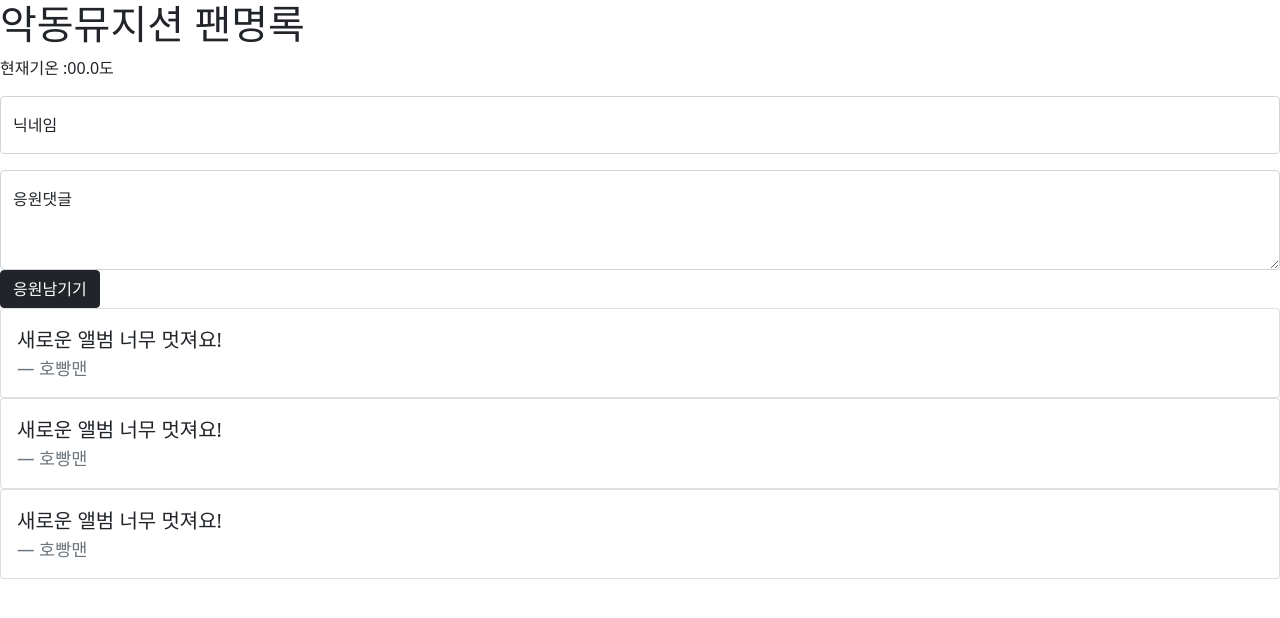
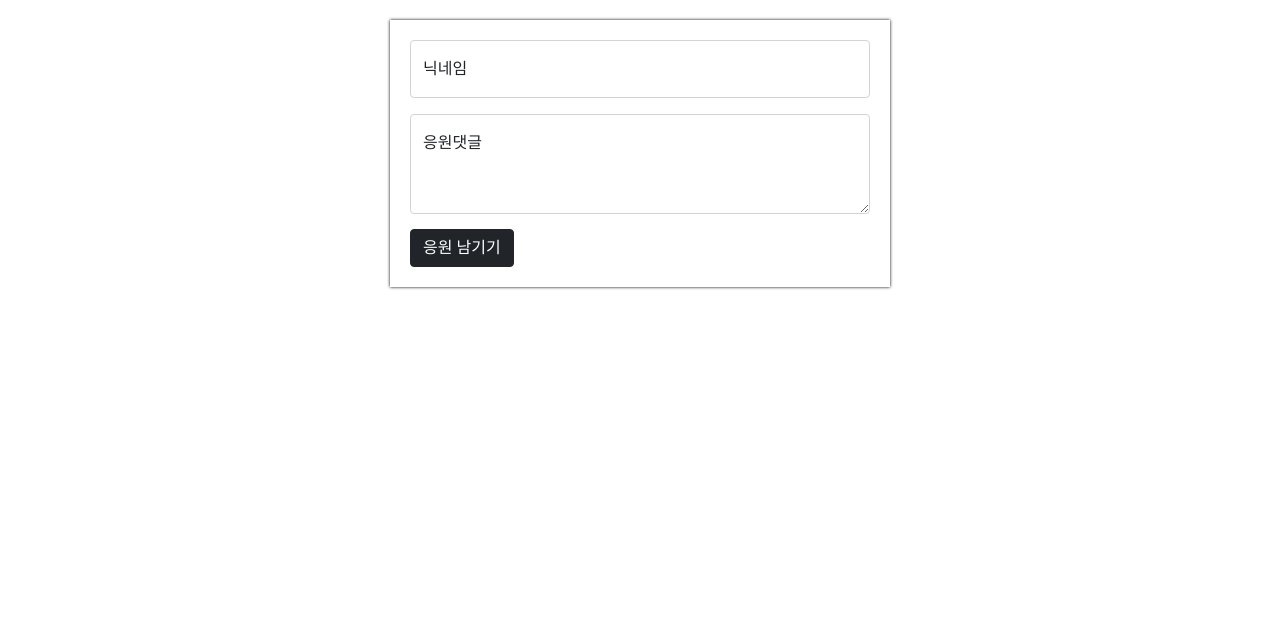
Before and after one commit to DUYOUNGKIM/lucky-7, a Python web app: template templates/index.html in a window 1280 px wide. Shown: the top 618 px of the page. Run offline with Jinja, Linux system fonts and the light colour scheme; the template is opened without the code that fills it, so the values that code supplies are empty.

Commit message:
수정중

```diff
--- a/templates/index.html
+++ b/templates/index.html
@@ -1,9 +1,16 @@
-<!doctype html>
+<!DOCTYPE html>
 <html lang="en">
+<head>
+    <meta charset="UTF-8">
+    <meta http-equiv="X-UA-Compatible" content="IE=edge">
+    <meta name="viewport" content="width=device-width, initial-scale=1.0">
 
-<head>
-    <meta charset="utf-8">
-    <meta name="viewport" content="width=device-width, initial-scale=1, shrink-to-fit=no">
+    <meta property="og:title" content="진재혁이만들었습니다" />
+    <meta property="og:description" content="댓글을 적을 수 있습니다" />
+    <meta property="og:image" content="https://search.pstatic.net/sunny/?src=https%3A%2F%2Fimg.hiphople.com%2Ffiles%2Fattach%2Fimages%2F6005854%2F749%2F615%2F018%2F2ed02f723f7dcd00c8b03e578069971f.png&type=sc960_832" />
+
+
+
 
     <link href="https://cdn.jsdelivr.net/npm/bootstrap@5.0.2/dist/css/bootstrap.min.css" rel="stylesheet"
           integrity="sha384-EVSTQN3/azprG1Anm3QDgpJLIm9Nao0Yz1ztcQTwFspd3yD65VohhpuuCOmLASjC" crossorigin="anonymous">
@@ -12,72 +19,130 @@
             integrity="sha384-MrcW6ZMFYlzcLA8Nl+NtUVF0sA7MsXsP1UyJoMp4YLEuNSfAP+JcXn/tWtIaxVXM"
             crossorigin="anonymous"></script>
 
-    <title>스 | 부트스트랩 연습하기</title>
+    <title>초미니홈피 - 팬명록</title>
+
+    <link href="https://fonts.googleapis.com/css2?family=Noto+Serif+KR:wght@200;300;400;500;600;700;900&display=swap"
+          rel="stylesheet">
     <style>
+        * {
+            font-family: 'Noto Serif KR', serif;
+        }
 
+
+
+        .mypost {
+            width: 95%;
+            max-width: 500px;
+            margin: 20px auto 20px auto;
+
+            box-shadow: 0px 0px 3px 0px black;
+            padding: 20px;
+        }
+
+        .mypost > button {
+            margin-top: 15px;
+        }
+
+        .mycards {
+            width: 95%;
+            max-width: 500px;
+            margin: auto;
+        }
+
+        .mycards > .card {
+            margin-top: 10px;
+            margin-bottom: 10px;
+        }
     </style>
     <script>
+        $(document).ready(function () {
+            set_temp()
+            show_comment()
+        });
 
+        function set_temp() {
+            $.ajax({
+                type: "GET",
+                url: "http://spartacodingclub.shop/sparta_api/weather/seoul",
+                data: {},
+                success: function (response) {
+                 $('#temp').text(response['temp'])
+                }
+            })
+        }
+
+        function save_comment() {
+            let name = $('#name').val()
+            let comment = $('#comment').val()
+            $.ajax({
+                type: 'POST',
+                url: '/homework',
+                data: {name_give: name, comment_give:comment},
+                success: function (response) {
+                    alert(response['msg'])
+                    window.location.reload()
+                }
+            })
+        }
+
+        function del_comment(num) {
+            $.ajax({
+                type: "POST",
+                url: "/homework/del",
+                data: {num_give: num},
+                success: function (response) {
+                    alert(response["msg"])
+                    window.location.reload()
+                }
+
+            });
+        }
+
+        function show_comment() {
+            $.ajax({
+                type: "GET",
+                url: "/homework",
+                data: {},
+                success: function (response) {
+                    let rows = response['homework']
+                    for (let i = 0; i < rows.length; i++) {
+                        let name = rows[i]['name']
+                        let comment = rows[i]['comment']
+                        let num = rows[i]['num']
+
+                        let temp_html = `<div class="card">
+                                    <div class="card w-150">
+                                      <div class="card-body">
+                                         <h5 class="card-title">${name}</h5>
+                                             <p class="card-text">${comment}</p>
+                                 <button onclick="del_comment(${num})" type="button" class="btn btn-dark">삭제</button>
+                                </div>
+                            </div>
+                            </div>`
+                        $('#comment-list').append(temp_html)
+
+                    }
+                }
+            });
+        }
     </script>
 </head>
+<body>
 
-<body>
-   <div class="mytitle">
-    <h1>악동뮤지션 팬명록</h1>
-       <p>현재기온 :<span id="temp">00.0</span>도</p>
-   </div>
 <div class="mypost">
     <div class="form-floating mb-3">
-        <input type="email" class="form-control" id="floatingInput" placeholder="name@example.com">
+        <input type="text" class="form-control" id="name" placeholder="url">
         <label for="floatingInput">닉네임</label>
     </div>
     <div class="form-floating">
-        <textarea class="form-control" placeholder="Leave a comment here" id="floatingTextarea2"
+<textarea class="form-control" placeholder="Leave a comment here" id="comment"
           style="height: 100px"></textarea>
         <label for="floatingTextarea2">응원댓글</label>
     </div>
-        <div class="mybtn">
-            <button type="button" class="btn btn-dark">응원남기기</button>
+    <button onclick="save_comment()" type="button" class="btn btn-dark">응원 남기기</button>
 </div>
-    </div>
-
-   <div class="card">
-       <div class="card-body">
-           <blockquote class="blockquote mb-0">
-               <p>새로운 앨범 너무 멋져요!</p>
-               <footer class="blockquote-footer">호빵맨</footer>
-           </blockquote>
-       </div>
-   </div>
-
+<div class="mycards" id="comment-list">
 
 </div>
-
-</div>
-   </div>
-
-
-   </div>
-   <div class="card">
-       <div class="card-body">
-           <blockquote class="blockquote mb-0">
-               <p>새로운 앨범 너무 멋져요!</p>
-               <footer class="blockquote-footer">호빵맨</footer>
-           </blockquote>
-       </div>
-   </div>
-   <div class="card">
-       <div class="card-body">
-
-           <blockquote class="blockquote mb-0">
-               <p>새로운 앨범 너무 멋져요!</p>
-               <footer class="blockquote-footer">호빵맨</footer>
-           </blockquote>
-       </div>
-
-   </div>
-
-
 </body>
-
 </html>
```
Also changed, not shown: templates/hom.html (+11 -21 lines). Lines whose indentation alone changed are shown as unchanged.
